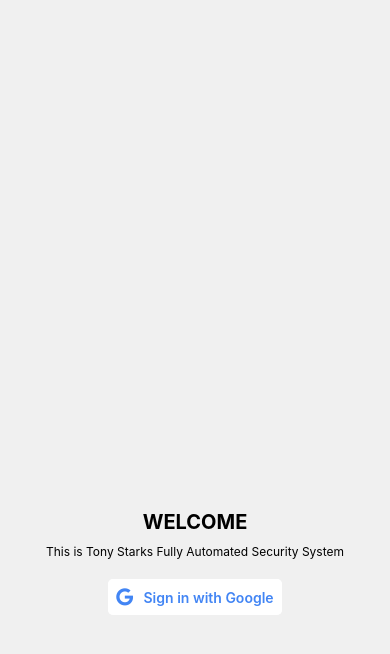
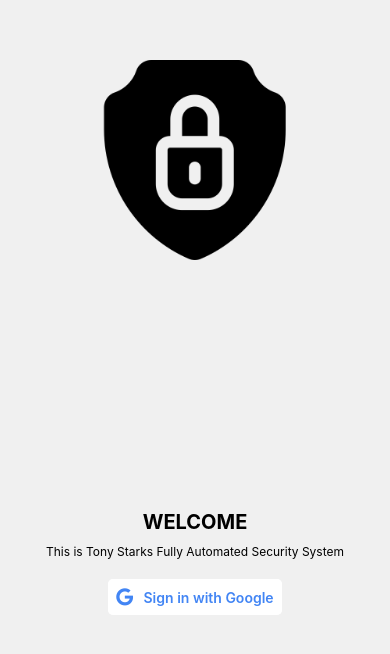
Before and after one commit to AarshShah9/Security-App, a React Native app in the folder frontend/: screen / in a window 390 px wide. Shown: the part 154-808 px from the top of the page. Built offline with nearby package versions, Linux system fonts and the light colour scheme.

Commit message:
added to the tab navigator

```diff
--- a/frontend/navigation/Tabs.js
+++ b/frontend/navigation/Tabs.js
@@ -4,12 +4,52 @@ import VideoScreen from "../screens/VideoScreen";
 import LiveStreamScreen from "../screens/LiveStreamScreen";
 import SettingsScreen from "../screens/SettingsScreen";
 import { createBottomTabNavigator } from "@react-navigation/bottom-tabs";
+import { FontAwesomeIcon } from "@fortawesome/react-native-fontawesome";
+import {
+  faHome,
+  faVideo,
+  faBroadcastTower,
+  faCog,
+} from "@fortawesome/free-solid-svg-icons";
 import React from "react";
+
 const Tab = createBottomTabNavigator();
 
 export default function Tabs() {
   return (
-    <Tab.Navigator>
+    <Tab.Navigator
+      screenOptions={({ route }) => ({
+        tabBarIcon: ({ focused, color, size }) => {
+          let iconName;
+
+          if (route.name === "Home") {
+            iconName = faHome;
+          } else if (route.name === "Videos") {
+            iconName = faVideo;
+          } else if (route.name === "LiveStream") {
+            iconName = faBroadcastTower;
+          } else if (route.name === "Settings") {
+            iconName = faCog;
+          }
+
+          return <FontAwesomeIcon icon={iconName} size={size} color={color} />;
+        },
+        tabBarActiveTintColor: "#2196f3",
+        tabBarInactiveTintColor: "gray",
+        tabBarLabelStyle: {
+          fontSize: 14,
+        },
+        tabBarStyle: {
+          backgroundColor: "#f2f4f5",
+          display: "flex",
+        },
+        tabBarLabelStyle: {
+          display: "none",
+        },
+
+        // headerShown: false,
+      })}
+    >
       <Tab.Screen name="Home" component={HomeScreen} />
       <Tab.Screen name="Videos" component={VideoScreen} />
       <Tab.Screen name="LiveStream" component={LiveStreamScreen} />
--- a/frontend/package.json
+++ b/frontend/package.json
@@ -9,11 +9,15 @@
     "web": "expo start --web"
   },
   "dependencies": {
+    "@fortawesome/fontawesome-svg-core": "^6.4.0",
+    "@fortawesome/free-solid-svg-icons": "^6.4.0",
+    "@fortawesome/react-native-fontawesome": "^0.3.0",
     "@react-navigation/bottom-tabs": "^6.5.7",
     "expo": "~48.0.11",
     "expo-status-bar": "~1.4.4",
     "react": "18.2.0",
     "react-native": "0.71.6",
+    "react-native-fontawesome": "^7.0.0",
     "react-native-rtmpview": "^1.0.31"
   },
   "devDependencies": {
--- a/frontend/screens/Signing.js
+++ b/frontend/screens/Signing.js
@@ -1,4 +1,4 @@
-import { View, Text, StyleSheet } from "react-native";
+import { View, Text, StyleSheet, Image } from "react-native";
 import FontAwesome from "@expo/vector-icons/FontAwesome";
 import React from "react";
 
@@ -10,6 +10,16 @@ export default function Signing({ setIsSignedIn }) {
 
   return (
     <View style={styles.container}>
+      <Image
+        source={require("../assets/SecurityAppIcon.png")}
+        style={{
+          width: 200,
+          height: 200,
+          resizeMode: "contain",
+          alignSelf: "center",
+          marginBottom: 250,
+        }}
+      />
       <Text
         style={{
           fontSize: 20,
@@ -34,7 +44,6 @@ export default function Signing({ setIsSignedIn }) {
         backgroundColor="white"
         color="#4285F4"
         onPress={loginWithGoogle}
-        style={{}}
       >
         Sign in with Google
       </FontAwesome.Button>
--- a/frontend/screens/SplashScreen.js
+++ b/frontend/screens/SplashScreen.js
@@ -1,17 +1,17 @@
-import { View, Text } from "react-native";
+import { View, Text, StyleSheet } from "react-native";
 import React from "react";
 import { Image } from "react-native";
 
 export default function SplashScreen() {
   return (
-    <View>
+    <View style={styles.container}>
       <Image
         source={{
           uri: "https://www.nicepng.com/png/full/201-2019912_stark-industries-logo-png.png",
         }}
         style={{
-          width: 200,
-          height: 200,
+          width: 250,
+          height: 250,
           resizeMode: "contain",
           alignSelf: "center",
         }}
@@ -19,3 +19,13 @@ export default function SplashScreen() {
     </View>
   );
 }
+
+const styles = StyleSheet.create({
+  container: {
+    flex: 1,
+    display: "flex",
+    justifyContent: "center",
+    alignItems: "center",
+    backgroundColor: "#f0f0f0",
+  },
+});
```
Also changed, not shown: frontend/assets/SecurityAppIcon.png (added), 1 other file (tests, documents, lock files or other folders).
